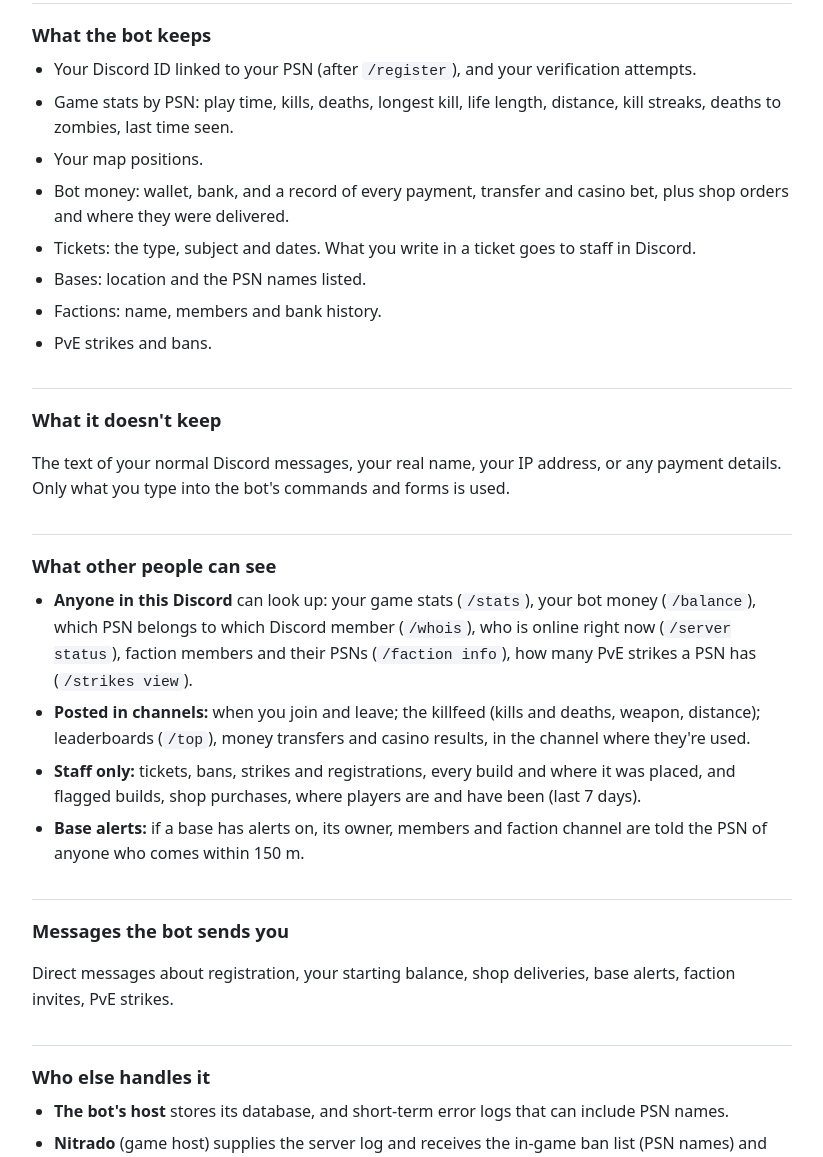
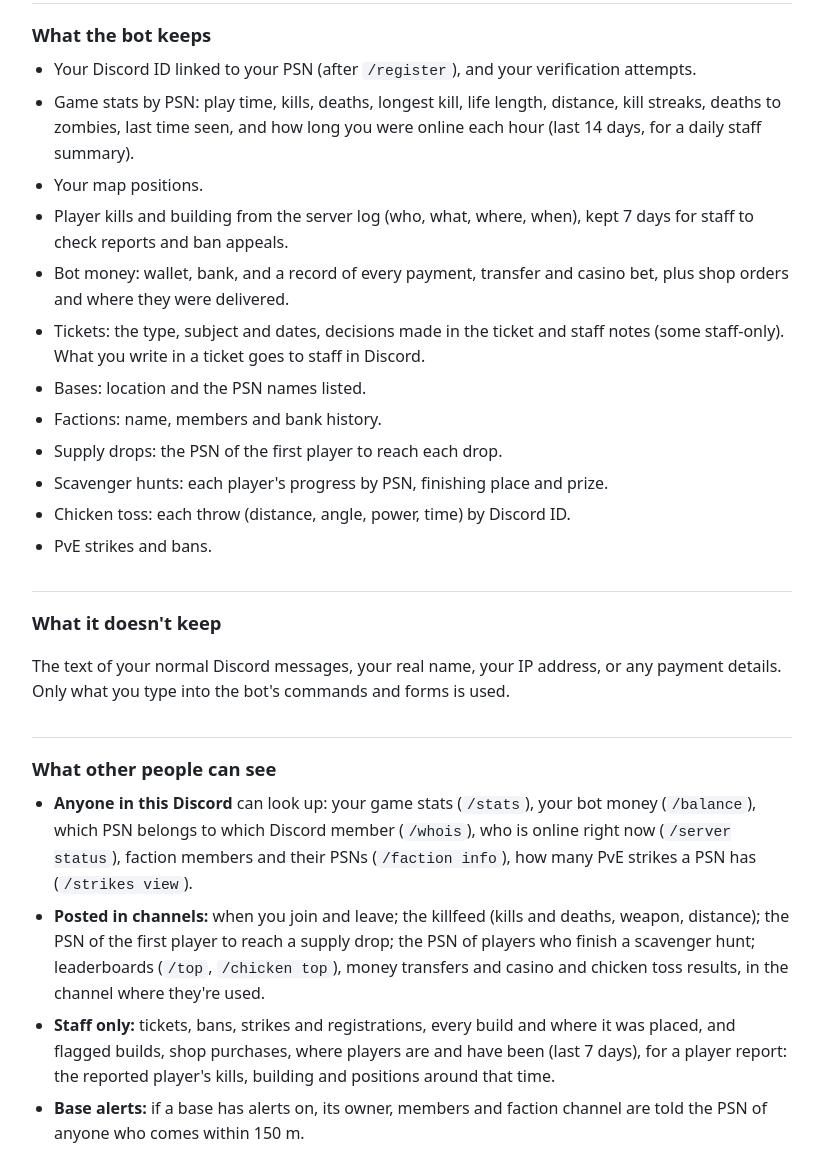
Before and after one commit to redrocktee-bot/killer-kitty-privacy, a plain HTML site: page index.html in a window 1280 px wide. Shown: the part 489-1646 px from the top of the page, without its empty margins (228-1051 px from the left). Drawn offline with Linux system fonts and the light colour scheme.

Commit message:
Update privacy page: ticket notes and closing DM, report/appeal evidence records, hourly playtime, inactive-base reminders

```diff
--- a/index.html
+++ b/index.html
@@ -27,7 +27,7 @@
 <h1>Privacy info — The Final Dayz</h1>
 <p class="lead">What this bot records, who can see it, and how to ask for it to be deleted. This is the same notice players see with <code>/privacyinfo</code> in Discord,
 for anyone who plays on the server without using our Discord.</p>
-<p class="meta">Last updated November 20, 2026</p>
+<p class="meta">Last updated November 22, 2026</p>
 <section>
 <h2>Where the information comes from</h2>
 <ul>
@@ -40,12 +40,16 @@ for anyone who plays on the server without using our Discord.</p>
 <h2>What the bot keeps</h2>
 <ul>
   <li>Your Discord ID linked to your PSN (after <code>/register</code>), and your verification attempts.</li>
-  <li>Game stats by PSN: play time, kills, deaths, longest kill, life length, distance, kill streaks, deaths to zombies, last time seen.</li>
+  <li>Game stats by PSN: play time, kills, deaths, longest kill, life length, distance, kill streaks, deaths to zombies, last time seen, and how long you were online each hour (last 14 days, for a daily staff summary).</li>
   <li>Your map positions.</li>
+  <li>Player kills and building from the server log (who, what, where, when), kept 7 days for staff to check reports and ban appeals.</li>
   <li>Bot money: wallet, bank, and a record of every payment, transfer and casino bet, plus shop orders and where they were delivered.</li>
-  <li>Tickets: the type, subject and dates. What you write in a ticket goes to staff in Discord.</li>
+  <li>Tickets: the type, subject and dates, decisions made in the ticket and staff notes (some staff-only). What you write in a ticket goes to staff in Discord.</li>
   <li>Bases: location and the PSN names listed.</li>
   <li>Factions: name, members and bank history.</li>
+  <li>Supply drops: the PSN of the first player to reach each drop.</li>
+  <li>Scavenger hunts: each player's progress by PSN, finishing place and prize.</li>
+  <li>Chicken toss: each throw (distance, angle, power, time) by Discord ID.</li>
   <li>PvE strikes and bans.</li>
 </ul>
 </section>
@@ -57,14 +61,14 @@ for anyone who plays on the server without using our Discord.</p>
 <h2>What other people can see</h2>
 <ul>
   <li><strong>Anyone in this Discord</strong> can look up: your game stats (<code>/stats</code>), your bot money (<code>/balance</code>), which PSN belongs to which Discord member (<code>/whois</code>), who is online right now (<code>/server status</code>), faction members and their PSNs (<code>/faction info</code>), how many PvE strikes a PSN has (<code>/strikes view</code>).</li>
-  <li><strong>Posted in channels:</strong> when you join and leave; the killfeed (kills and deaths, weapon, distance); leaderboards (<code>/top</code>), money transfers and casino results, in the channel where they're used.</li>
-  <li><strong>Staff only:</strong> tickets, bans, strikes and registrations, every build and where it was placed, and flagged builds, shop purchases, where players are and have been (last 7 days).</li>
+  <li><strong>Posted in channels:</strong> when you join and leave; the killfeed (kills and deaths, weapon, distance); the PSN of the first player to reach a supply drop; the PSN of players who finish a scavenger hunt; leaderboards (<code>/top</code>, <code>/chicken top</code>), money transfers and casino and chicken toss results, in the channel where they're used.</li>
+  <li><strong>Staff only:</strong> tickets, bans, strikes and registrations, every build and where it was placed, and flagged builds, shop purchases, where players are and have been (last 7 days), for a player report: the reported player's kills, building and positions around that time.</li>
   <li><strong>Base alerts:</strong> if a base has alerts on, its owner, members and faction channel are told the PSN of anyone who comes within 150 m.</li>
 </ul>
 </section>
 <section>
 <h2>Messages the bot sends you</h2>
-<p>Direct messages about registration, your starting balance, shop deliveries, base alerts, faction invites, PvE strikes.</p>
+<p>Direct messages about registration, your starting balance, shop deliveries, scavenger hunt clues and prizes, base alerts, declined base applications, a summary when your ticket closes (results and staff notes), inactive-base reminders, faction invites, PvE strikes, an automatic ban for building in a protected area.</p>
 </section>
 <section>
 <h2>Who else handles it</h2>
```
